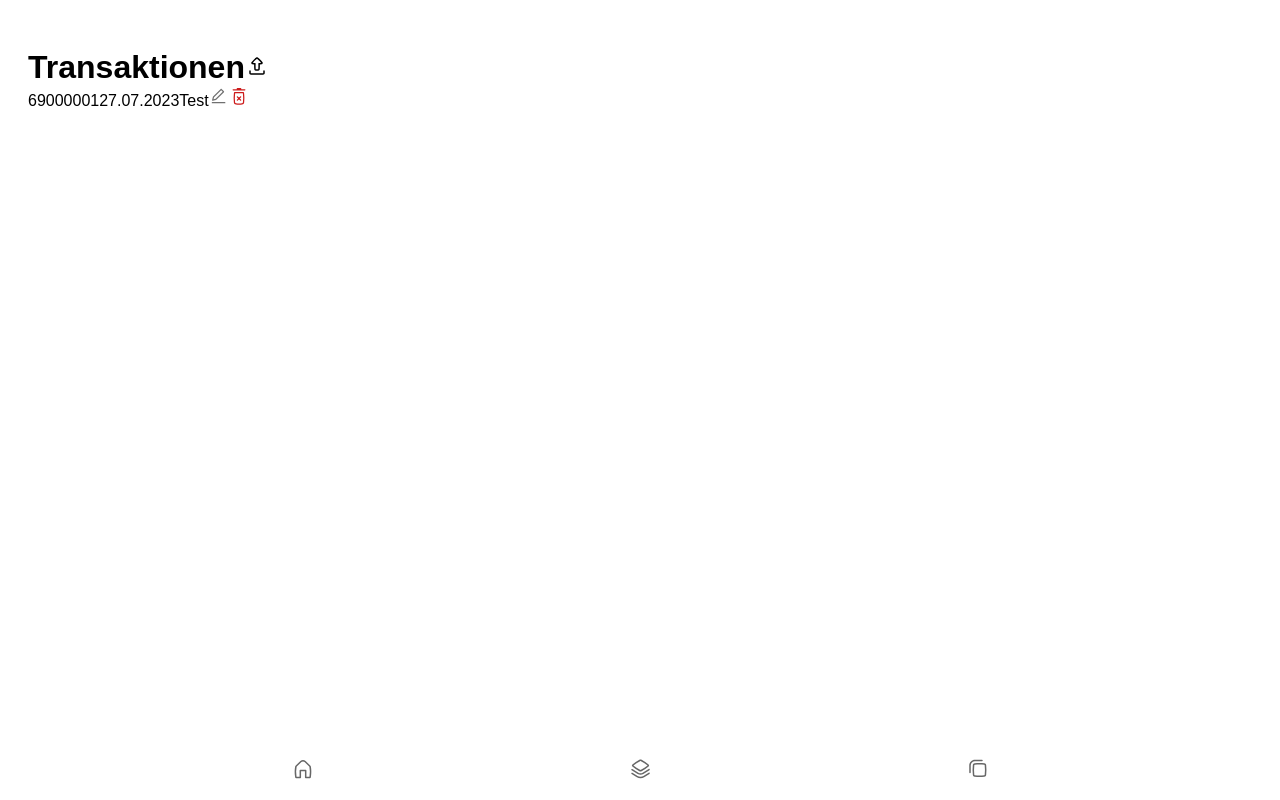
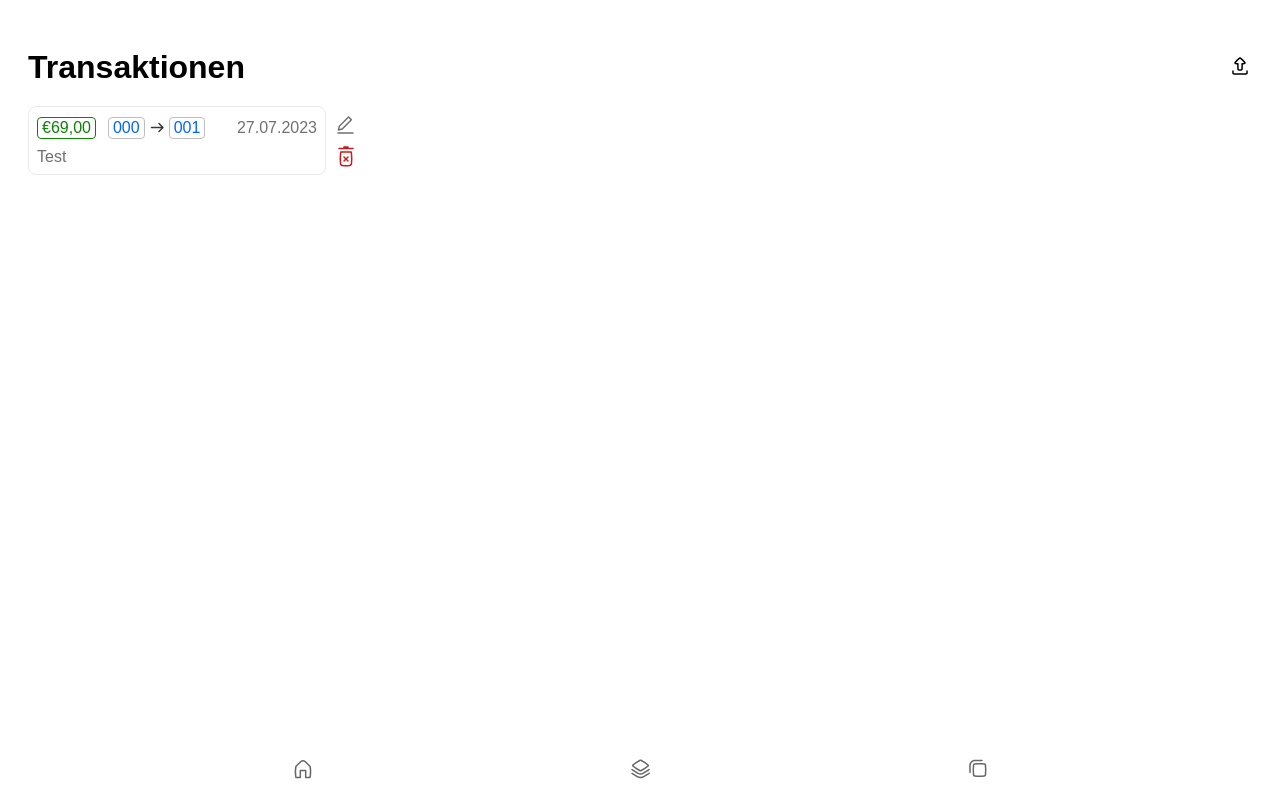
Before and after one commit to rpruck/buachhoitung, a Next.js app: page / in a window 1280 px wide. Both pictures are taken after a click on the button 640 px from the left and 770 px from the top of the page. Built offline with nearby package versions, Linux system fonts and the light colour scheme.

Commit message:
feat: add styling to transactions component

```diff
--- a/app/components/transactionWidget.tsx
+++ b/app/components/transactionWidget.tsx
@@ -5,6 +5,7 @@ import EditTransaction from "./editTransaction";
 import Image from "next/image"
 import edit from "../../public/edit.svg"
 import trash from "../../public/trash.svg"
+import arrowDark from "../../public/arrow-dark.svg"
 
 export default function TransactionWidget({ transaction }: { transaction: transaction }) {
     const [showDeleteModal, setShowDeleteModal] = useState<boolean>(false)
@@ -35,18 +36,24 @@ export default function TransactionWidget({ transaction }: { transaction: transa
         setShowEditModal(false)
     }
 
+    function formatAmount(amount: number) {
+        if (!amount) return 0
+        return Number.parseFloat(amount.toString()).toFixed(2).toString().replace(".", ",")
+    }
+
     return (
         <div className="transaction-widget">
             <span className="transaction-box">
                 <span className="top-line">
                     <span className="transaction-details">
-                    <span className="amount">{transaction.amount}</span>
+                        <span className="amount">€{formatAmount(transaction.amount)}</span>
                         <span className="account">{transaction.from}</span>
+                        <Image src={arrowDark} alt="to" />
                         <span className="account">{transaction.to}</span>
                     </span>
                     <span className="transaction-date">{formatDate(transaction.date)}</span>
                 </span>
-            <span className="bottom-line">{transaction.note}</span>
+                <span className={`bottom-line ${transaction.note ? "" : "no-note"}`}>{transaction.note ? transaction.note : "Keine Notiz vorhanden"}</span>
             </span>
             <span className="transaction-actions">
                 <Image src={edit} alt="edit" onClick={openEditModal} />
--- a/app/components/transactions.tsx
+++ b/app/components/transactions.tsx
@@ -17,14 +17,16 @@ export default function Transactions() {
         <>
             <div className="header">
                 <h1>Transaktionen</h1>
-                <Image src={upload} alt="export transactions" onClick={() => {return}} />
+                <Image src={upload} alt="export transactions" onClick={() => { return }} />
             </div>
 
-            {transactions ?
-                (transactions.map(transaction => <TransactionWidget transaction={transaction} key={transaction.id} />))
-                :
-                (<span>Loading Transactions</span>)
-            }
+            <div className="transactions-list">
+                {transactions ?
+                    (transactions.map(transaction => <TransactionWidget transaction={transaction} key={transaction.id} />))
+                    :
+                    (<span>Loading Transactions</span>)
+                }
+            </div>
         </>
     )
 }
--- a/app/globals.css
+++ b/app/globals.css
@@ -206,3 +206,82 @@ input[type=number] {
 .transaction-info button {
     margin-top: 20vh;
 }
+
+.header {
+    display: flex;
+    justify-content: space-between;
+    align-items: baseline;
+}
+
+.transactions-list {
+    display: flex;
+    flex-direction: column;
+    margin-top: 20px;
+    gap: 8px;
+}
+
+.transaction-widget {
+    display: flex;
+}
+
+.transaction-box {
+    border-radius: 8px;
+    border: 1px solid #EBEBEB;
+    padding: 8px;
+    width: 280px;
+    display: flex;
+    flex-direction: column;
+    font-size: 16px;
+    color: #707070;
+    font-weight: 300;
+    gap: 8px;
+}
+
+.transaction-box .top-line {
+    display: flex;
+    justify-content: space-between;
+    align-items: center;
+}
+
+.transaction-box .top-line .transaction-details {
+    display: flex;
+    align-items: center;
+}
+
+.transaction-box .amount {
+    border-radius: 4px;
+    border: 1px solid #0B8400;
+    color: #0B8400;
+    display: flex;
+    justify-content: center;
+    align-items: center;
+    padding: 1px 4px;
+    font-weight: 300;
+    margin-right: 12px;
+}
+
+.transaction-box .account {
+    border-radius: 4px;
+    border: 1px solid #BFBFBF;
+    display: flex;
+    justify-content: center;
+    align-items: center;
+    padding: 1px 4px;
+    color:#0066FF;
+}
+
+.no-note {
+    color: #BFBFBF;
+}
+
+.transaction-actions {
+    display: flex;
+    flex-direction: column;
+    justify-content: space-evenly;
+    margin-left: 8px;
+}
+
+.transaction-actions img {
+    height: 24px;
+    width: 24px;
+}
```
Lines whose indentation alone changed are shown as unchanged.
